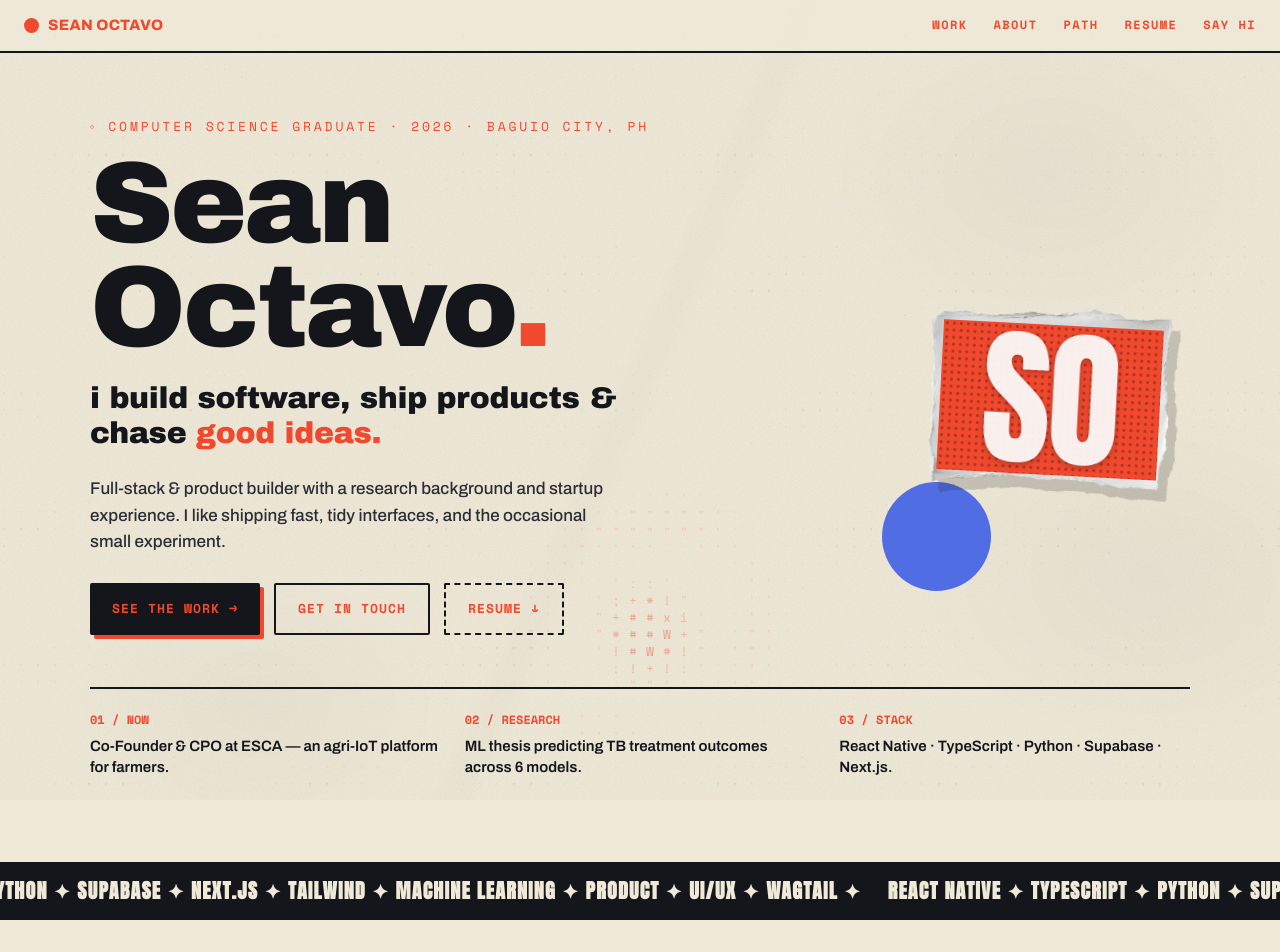
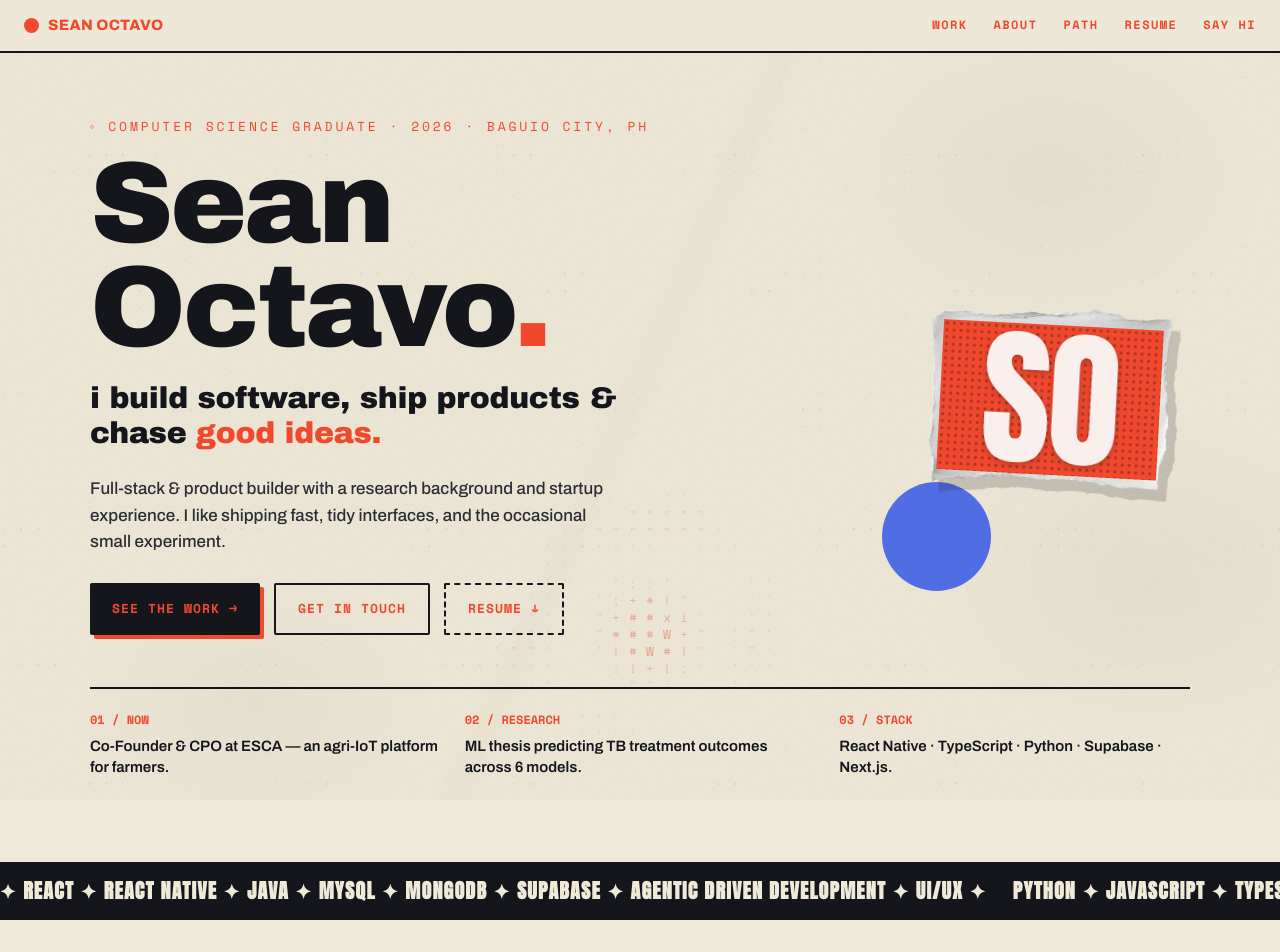
Before and after one commit to seanseand/sean-portfolio, a Next.js app: page / in a window 1280 px wide. Shown: the top 952 px of the page. Built offline with nearby package versions, Linux system fonts and the light colour scheme.

Commit message:
fix(tape): update marquee content to reflect current tech focus
Closes #19

```diff
--- a/src/data/portfolio.ts
+++ b/src/data/portfolio.ts
@@ -32,7 +32,7 @@ export interface TimelineEntry {
 }
 
 export const marqueeText =
-  "REACT NATIVE ✦ TYPESCRIPT ✦ PYTHON ✦ SUPABASE ✦ NEXT.JS ✦ TAILWIND ✦ MACHINE LEARNING ✦ PRODUCT ✦ UI/UX ✦ WAGTAIL ✦";
+  "PYTHON ✦ JAVASCRIPT ✦ TYPESCRIPT ✦ REACT ✦ REACT NATIVE ✦ JAVA ✦ MYSQL ✦ MONGODB ✦ SUPABASE ✦ AGENTIC DRIVEN DEVELOPMENT ✦ UI/UX ✦";
 
 export const featured: FeaturedProject = {
   n: "01",
```
